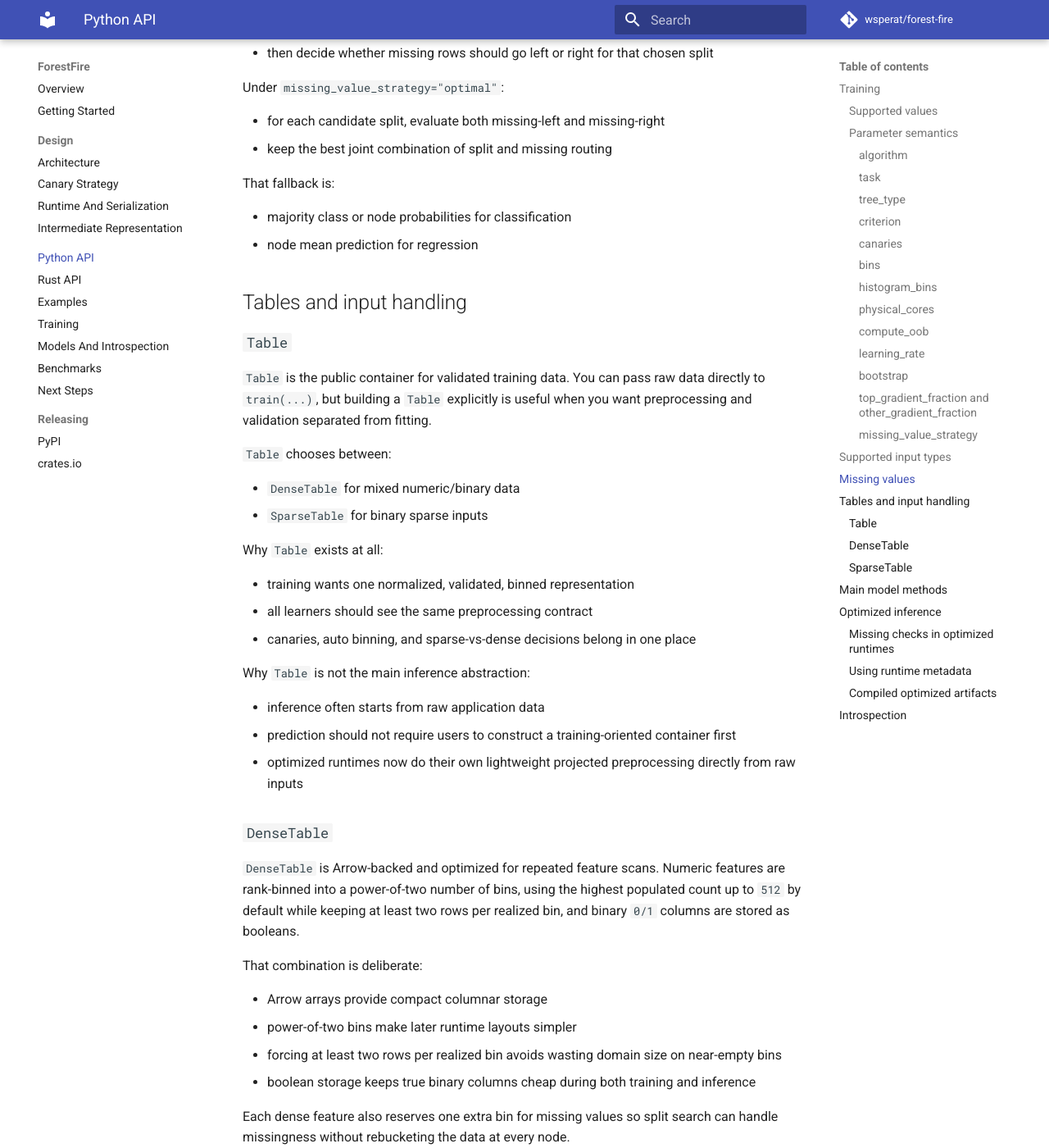
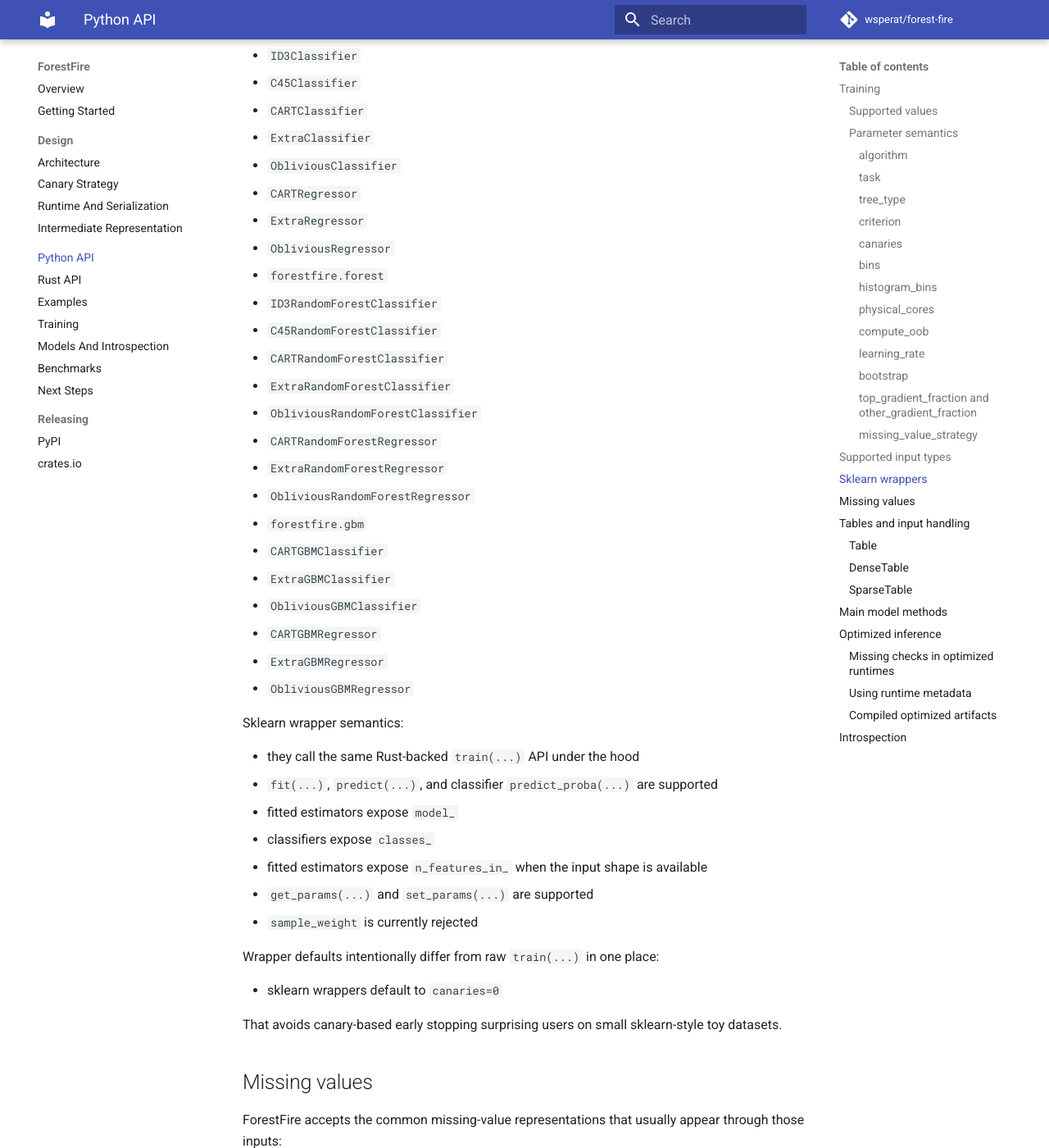
Before and after one commit to wsperat/forest-fire, an MkDocs documentation site: the page built from docs/python-api.md, in a window 1280 px wide and 1400 px high, scrolled down 6078 px. Shown: the whole window at 82% size. Built offline with MkDocs 1.6.1 and Material for MkDocs 9.7.7, drawn with Linux system fonts in a browser that asks for light colours; comment, search, counter and statistics services are not loaded; some of the changed text lies outside the part shown.

Commit message:
update docs

````diff
--- a/docs/python-api.md
+++ b/docs/python-api.md
@@ -6,6 +6,7 @@ The Python surface is centered on:
 - `train(...)`
 - `Model`
 - `OptimizedModel`
+- sklearn-compatible wrappers in `forestfire.tree`, `forestfire.forest`, and `forestfire.gbm`
 
 ## Training
 
@@ -216,6 +217,76 @@ The key API distinction is:
 - inference should normally use raw inputs directly
 
 That means `Table` is a training-oriented preprocessing container, not the preferred prediction input type.
+
+## Sklearn wrappers
+
+ForestFire also exposes sklearn-compatible estimators on top of the Rust
+backend.
+
+Import paths:
+
+- `from forestfire.tree import ...`
+- `from forestfire.forest import ...`
+- `from forestfire.gbm import ...`
+
+Examples:
+
+```python
+from forestfire.tree import ObliviousRegressor
+from forestfire.forest import CARTRandomForestRegressor
+from forestfire.gbm import ExtraGBMRegressor
+
+tree = ObliviousRegressor(max_depth=4).fit(X, y)
+forest = CARTRandomForestRegressor(n_estimators=200).fit(X, y)
+gbm = ExtraGBMRegressor(n_estimators=100, learning_rate=0.05).fit(X, y)
+```
+
+Available wrappers:
+
+- `forestfire.tree`
+- `ID3Classifier`
+- `C45Classifier`
+- `CARTClassifier`
+- `ExtraClassifier`
+- `ObliviousClassifier`
+- `CARTRegressor`
+- `ExtraRegressor`
+- `ObliviousRegressor`
+
+- `forestfire.forest`
+- `ID3RandomForestClassifier`
+- `C45RandomForestClassifier`
+- `CARTRandomForestClassifier`
+- `ExtraRandomForestClassifier`
+- `ObliviousRandomForestClassifier`
+- `CARTRandomForestRegressor`
+- `ExtraRandomForestRegressor`
+- `ObliviousRandomForestRegressor`
+
+- `forestfire.gbm`
+- `CARTGBMClassifier`
+- `ExtraGBMClassifier`
+- `ObliviousGBMClassifier`
+- `CARTGBMRegressor`
+- `ExtraGBMRegressor`
+- `ObliviousGBMRegressor`
+
+Sklearn wrapper semantics:
+
+- they call the same Rust-backed `train(...)` API under the hood
+- `fit(...)`, `predict(...)`, and classifier `predict_proba(...)` are supported
+- fitted estimators expose `model_`
+- classifiers expose `classes_`
+- fitted estimators expose `n_features_in_` when the input shape is available
+- `get_params(...)` and `set_params(...)` are supported
+- `sample_weight` is currently rejected
+
+Wrapper defaults intentionally differ from raw `train(...)` in one place:
+
+- sklearn wrappers default to `canaries=0`
+
+That avoids canary-based early stopping surprising users on small sklearn-style
+toy datasets.
 
 ## Missing values
 
````
Also changed, not shown: README.md (+9 -0 lines), Taskfile.yaml (+12 -0 lines), bindings/python/PYPI.md (+9 -0 lines), bindings/python/README.md (+12 -0 lines), docs/cargo-release.md (+2 -1 lines), docs/pypi-release.md (+7 -0 lines), 1 other file.
